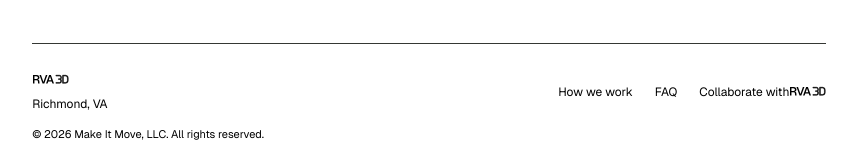
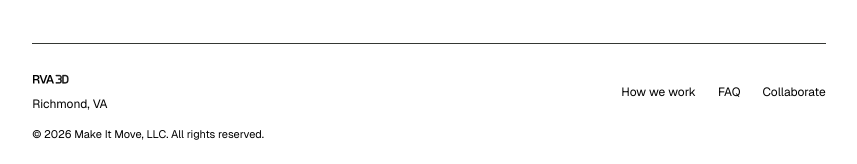
Before and after one commit to imakeitmove/rva3d, a Next.js app: page / in a window 1280 px wide. Shown: the part 3851-4015 px from the top of the page, without its empty margins (211-1068 px from the left). Built offline with nearby package versions, Linux system fonts and the light colour scheme.

Commit message:
shorten final footer link to Collaborate

```diff
--- a/src/components/site/Contact.tsx
+++ b/src/components/site/Contact.tsx
@@ -12,5 +12,5 @@ export function Contact({ testMode = false }: { testMode?: boolean }) {
     <p className="label">THE IDEA IS NOT THE PROBLEM.</p><h2>Add<br /><em>dimension</em><br />to your work.</h2>
     <p><Brand /> brings ideas to life with 3D animation, motion graphics, VFX, and interactive media.</p>
     <address><a href="mailto:hello@rva3d.com">hello@rva3d.com ↗</a><a href="tel:+18043928183">(804) 392-8183</a></address>
-  </div>{/* Previous UI launch gate: process.env.RVA3D_PUBLIC_LAUNCH_ENABLED === "1". */}<InquiryForm testMode={testMode} sendingEnabled={publicInquiryDeliveryEnabled()} /></div><footer className="v-frame v-footer"><div><Brand /><span>Richmond, VA</span></div><nav className="v-footer-links" aria-label="Studio information"><a href={siteHref("/how-we-work")}>How we work</a><a href={siteHref("/how-we-work#faq")}>FAQ</a><a href={siteHref("/about#collaborate")}>Collaborate with <Brand /></a></nav><small>© 2026 Make It Move, LLC. All rights reserved.</small></footer></section>;
+  </div>{/* Previous UI launch gate: process.env.RVA3D_PUBLIC_LAUNCH_ENABLED === "1". */}<InquiryForm testMode={testMode} sendingEnabled={publicInquiryDeliveryEnabled()} /></div><footer className="v-frame v-footer"><div><Brand /><span>Richmond, VA</span></div><nav className="v-footer-links" aria-label="Studio information"><a href={siteHref("/how-we-work")}>How we work</a><a href={siteHref("/how-we-work#faq")}>FAQ</a><a href={siteHref("/about#collaborate")}>{/* Previous label retained: Collaborate with <Brand /> */}Collaborate</a></nav><small>© 2026 Make It Move, LLC. All rights reserved.</small></footer></section>;
 }
```
